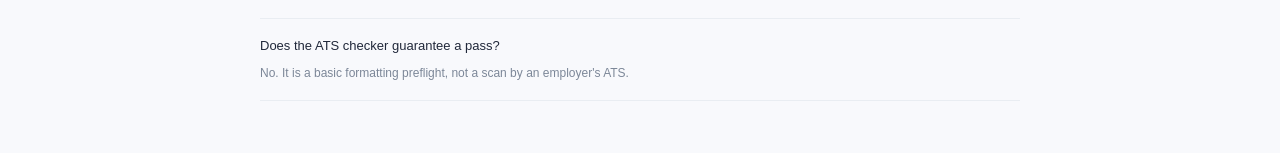
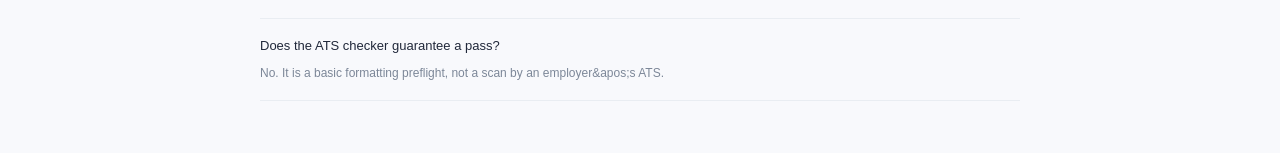
Before and after one commit to successobialo-git/usekit-ng, a Next.js app: page /tools/cv-generator in a window 1280 px wide. Shown: the part 1728-1881 px from the top of the page. Built offline with nearby package versions, Linux system fonts and the light colour scheme; no server answers.

Commit message:
Escape remaining ATS FAQ apostrophe

```diff
--- a/src/app/tools/[slug]/page.tsx
+++ b/src/app/tools/[slug]/page.tsx
@@ -103,7 +103,7 @@ const faqs: Record<string, { q: string; a: string }[]> = {
     },
     {
       q: "Does the ATS checker guarantee a pass?",
-      a: "No. It is a basic formatting preflight, not a scan by an employer's ATS."
+      a: "No. It is a basic formatting preflight, not a scan by an employer&apos;s ATS."
     }
   ]
 };
```
